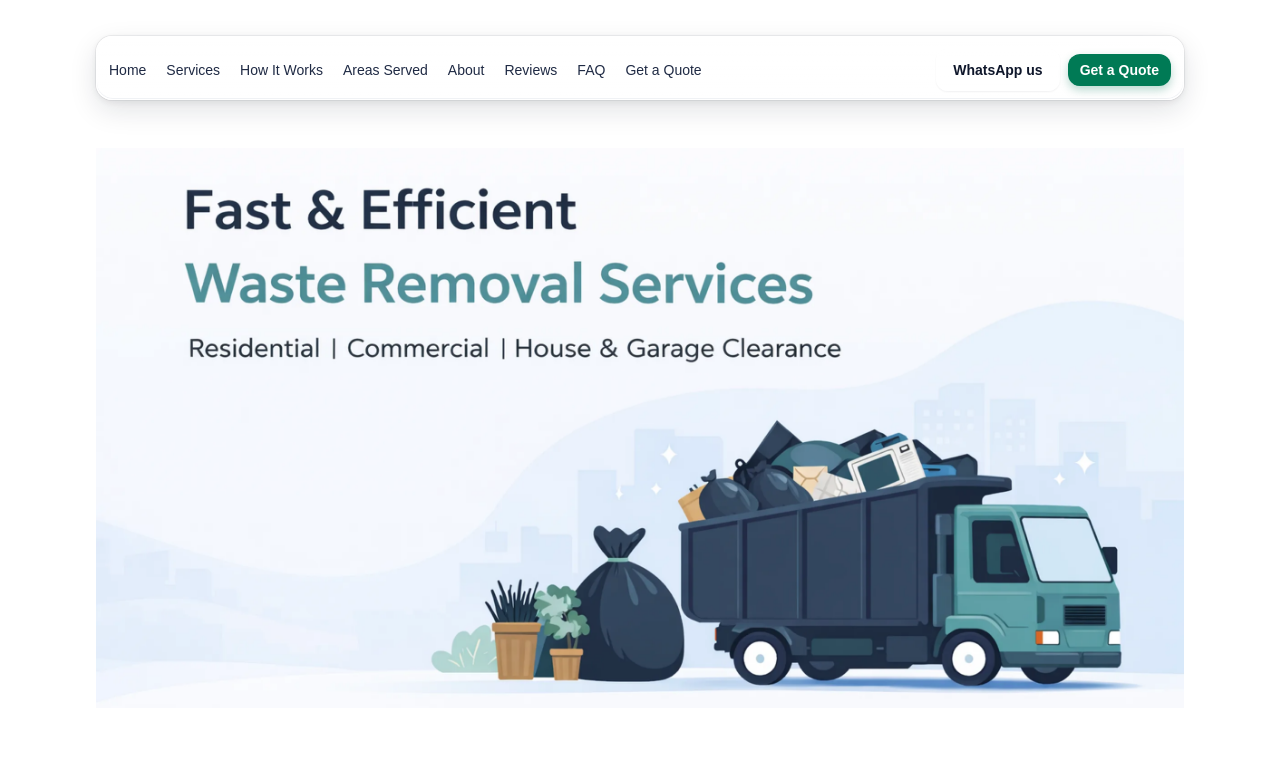
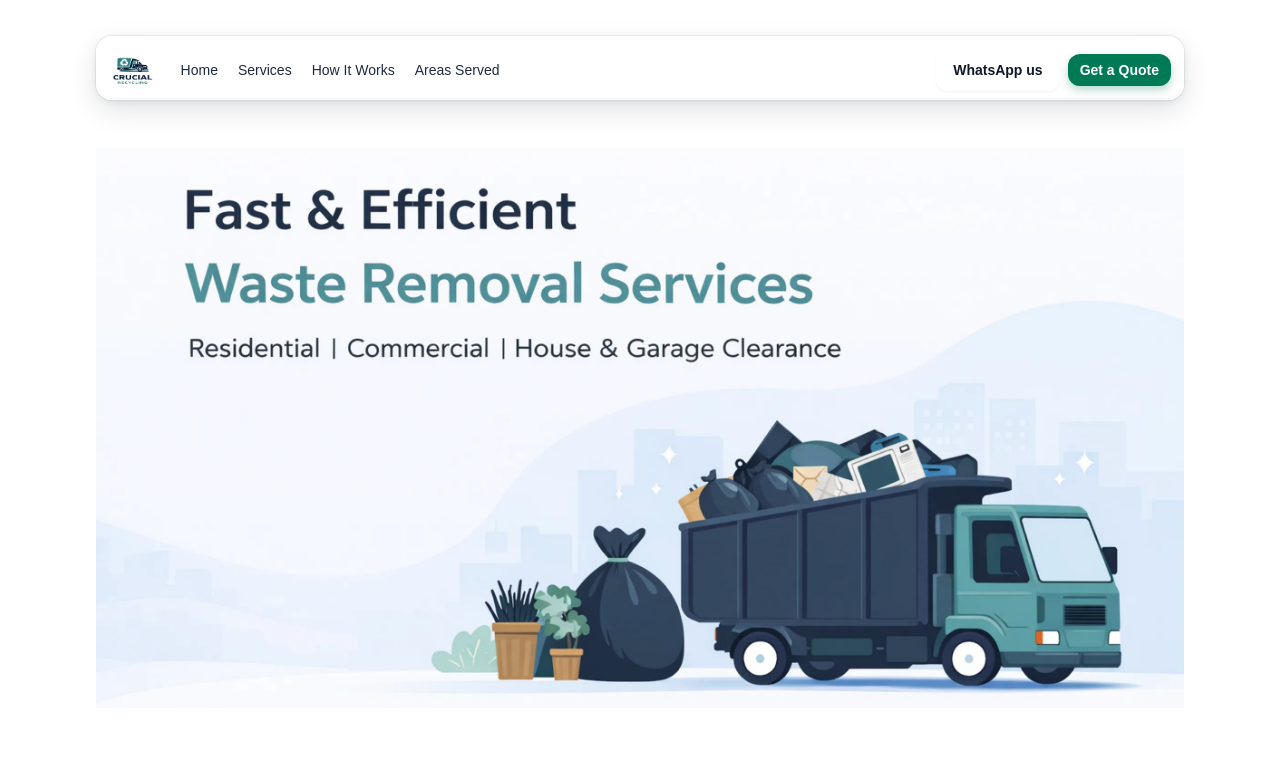
Before and after one commit to usamabuilds/cleaning-webiste, a Next.js app: page / in a window 1280 px wide. Shown: the top 780 px of the page. Built offline with nearby package versions, Linux system fonts and the light colour scheme.

Commit message:
Update navbar with logo and streamlined primary links

```diff
--- a/src/components/layout/site-header.tsx
+++ b/src/components/layout/site-header.tsx
@@ -1,5 +1,6 @@
 "use client";
 
+import Image from "next/image";
 import Link from "next/link";
 import { useState } from "react";
 import { Menu, X } from "lucide-react";
@@ -7,7 +8,7 @@ import { Menu, X } from "lucide-react";
 import { CallButton } from "@/components/shared/call-button";
 import { WhatsAppButton } from "@/components/shared/whatsapp-button";
 import { companyProfile } from "@/data/company";
-import { primaryNavigation } from "@/lib/site";
+import { primaryNavigation, ROUTES } from "@/lib/site";
 
 export function SiteHeader(): JSX.Element {
   const [isMenuOpen, setIsMenuOpen] = useState(false);
@@ -21,10 +22,14 @@ export function SiteHeader(): JSX.Element {
           <div className="pointer-events-none absolute inset-0 rounded-2xl shadow-[inset_0_1px_0_rgba(255,255,255,0.88),inset_0_-1px_0_rgba(148,163,184,0.14)]" />
 
           <div className="relative px-2 py-1.5 sm:px-3 sm:py-2">
-            <div className="layer-content flex items-center justify-end gap-2 sm:gap-4">
+            <div className="layer-content flex items-center justify-between gap-2 lg:hidden">
+              <Link href={ROUTES.home} className="inline-flex items-center" aria-label="Go to homepage">
+                <Image src="/logotransparent.png" alt="Crucial Recycling logo" width={180} height={56} className="h-8 w-auto sm:h-9" priority />
+              </Link>
+
               <button
                 type="button"
-                className="inline-flex h-9 w-9 items-center justify-center rounded-xl border border-white/75 bg-white/70 text-[#1F2A44] shadow-[inset_0_1px_0_rgba(255,255,255,0.78),0_1px_2px_rgba(15,23,42,0.08)] transition-colors hover:bg-white/85 lg:hidden"
+                className="inline-flex h-9 w-9 items-center justify-center rounded-xl border border-white/75 bg-white/70 text-[#1F2A44] shadow-[inset_0_1px_0_rgba(255,255,255,0.78),0_1px_2px_rgba(15,23,42,0.08)] transition-colors hover:bg-white/85"
                 aria-expanded={isMenuOpen}
                 aria-controls="site-nav-panel"
                 aria-label={isMenuOpen ? "Close menu" : "Open menu"}
@@ -35,6 +40,11 @@ export function SiteHeader(): JSX.Element {
             </div>
 
             <div className="mt-1 hidden items-center justify-between gap-4 lg:flex">
+              <div className="flex items-center gap-6">
+                <Link href={ROUTES.home} className="inline-flex items-center" aria-label="Go to homepage">
+                  <Image src="/logotransparent.png" alt="Crucial Recycling logo" width={200} height={62} className="h-10 w-auto" priority />
+                </Link>
+
                 <nav aria-label="Primary" className="layer-content flex flex-wrap items-center gap-x-5 gap-y-2 text-sm">
                   {primaryNavigation.map((link) => (
                     <Link
@@ -46,6 +56,7 @@ export function SiteHeader(): JSX.Element {
                     </Link>
                   ))}
                 </nav>
+              </div>
 
               <div className="flex items-center gap-2">
                 <WhatsAppButton
--- a/src/lib/site.ts
+++ b/src/lib/site.ts
@@ -29,10 +29,6 @@ export const primaryNavigation: ReadonlyArray<NavItem> = [
   { label: "Services", href: ROUTES.services },
   { label: "How It Works", href: ROUTES.howItWorks },
   { label: "Areas Served", href: ROUTES.areasServed },
-  { label: "About", href: ROUTES.about },
-  { label: "Reviews", href: ROUTES.reviews },
-  { label: "FAQ", href: ROUTES.faq },
-  { label: "Get a Quote", href: ROUTES.getAQuote },
 ];
 
 export const serviceNavigation: ReadonlyArray<NavItem> = [
```
Lines whose indentation alone changed are shown as unchanged.
